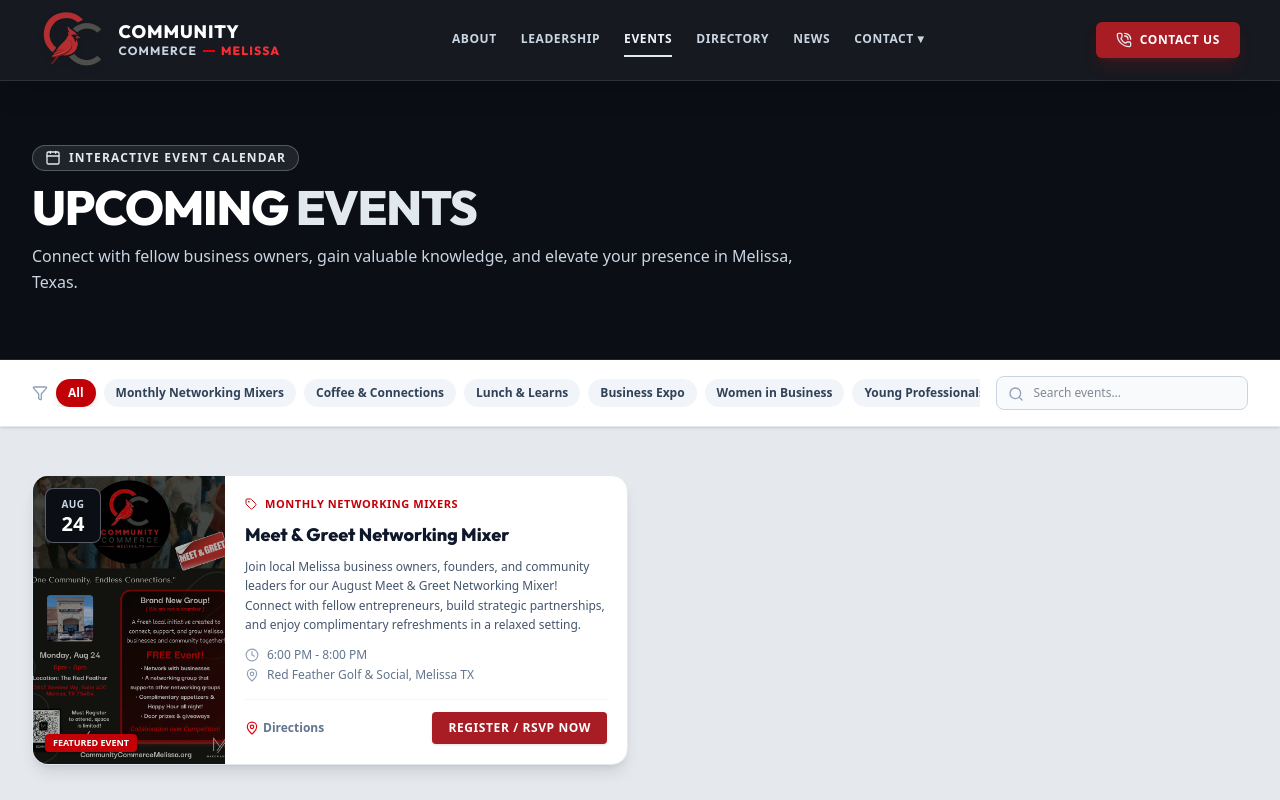
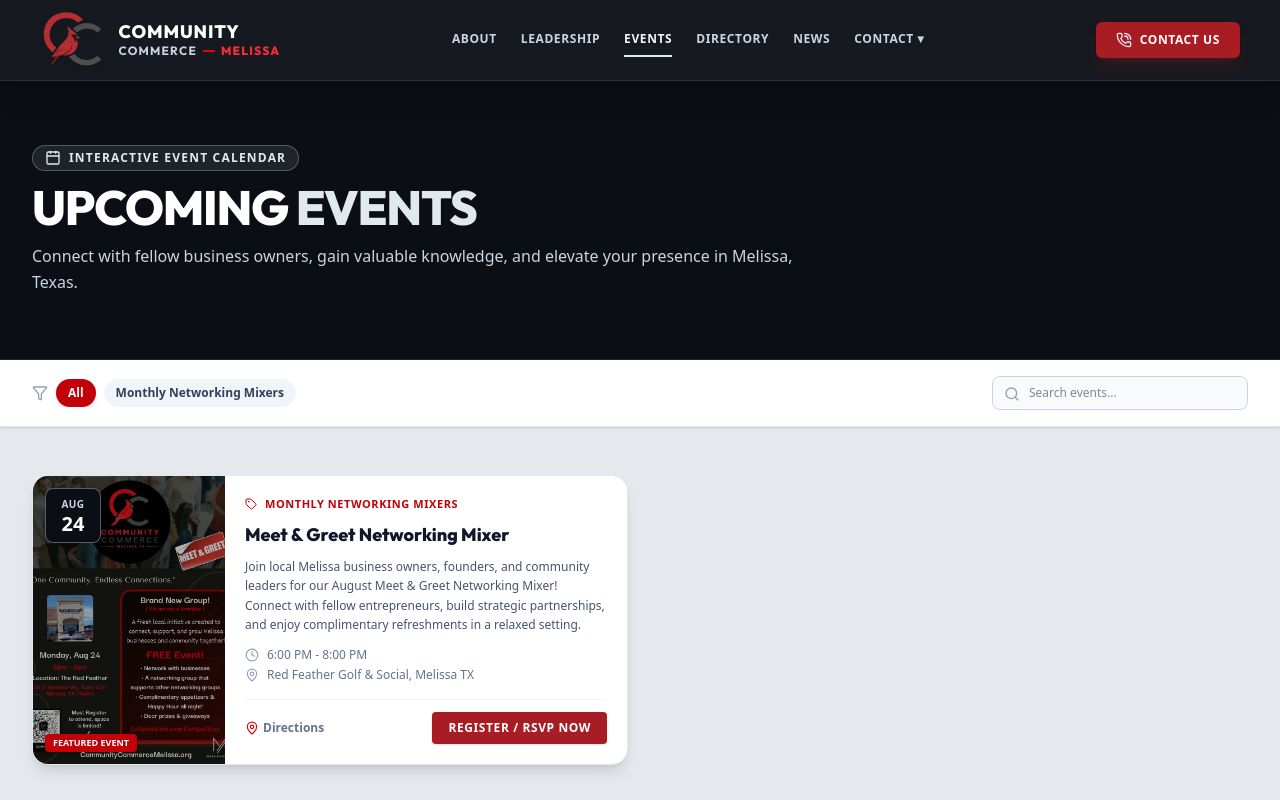
Before and after one commit to brettz6771/community-commerce-melissa, a Next.js app: page /events in a window 1280 px wide. Shown: the top 800 px of the page. Built offline with nearby package versions, Linux system fonts and the light colour scheme; a web font is replaced by a local one.

Commit message:
Hide inactive event categories from filter bar on events page

```diff
--- a/src/app/events/page.tsx
+++ b/src/app/events/page.tsx
@@ -31,12 +31,7 @@
 
   const categories = [
     "All",
-    "Monthly Networking Mixers",
-    "Coffee & Connections",
-    "Lunch & Learns",
-    "Business Expo",
-    "Women in Business",
-    "Young Professionals"
+    "Monthly Networking Mixers"
   ];
 
   const filteredEvents = MOCK_EVENTS.filter((evt) => {
```
